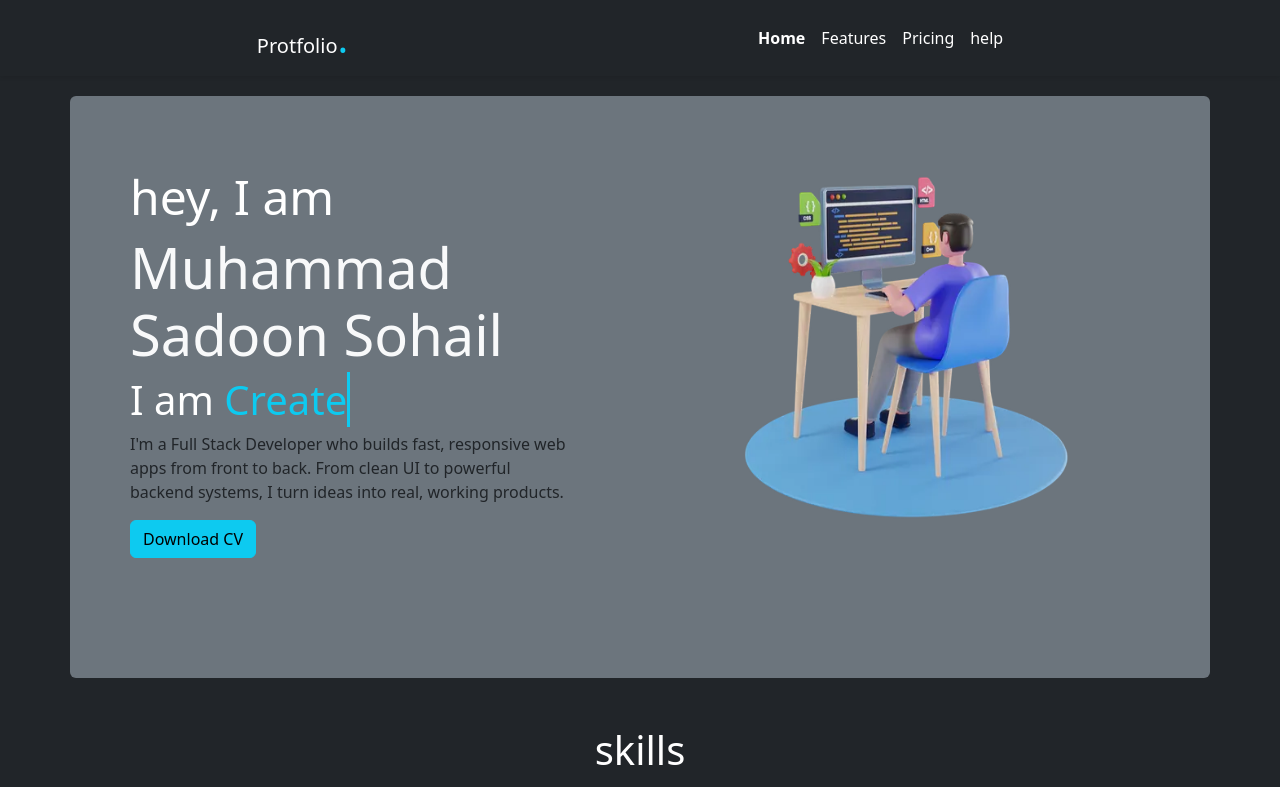
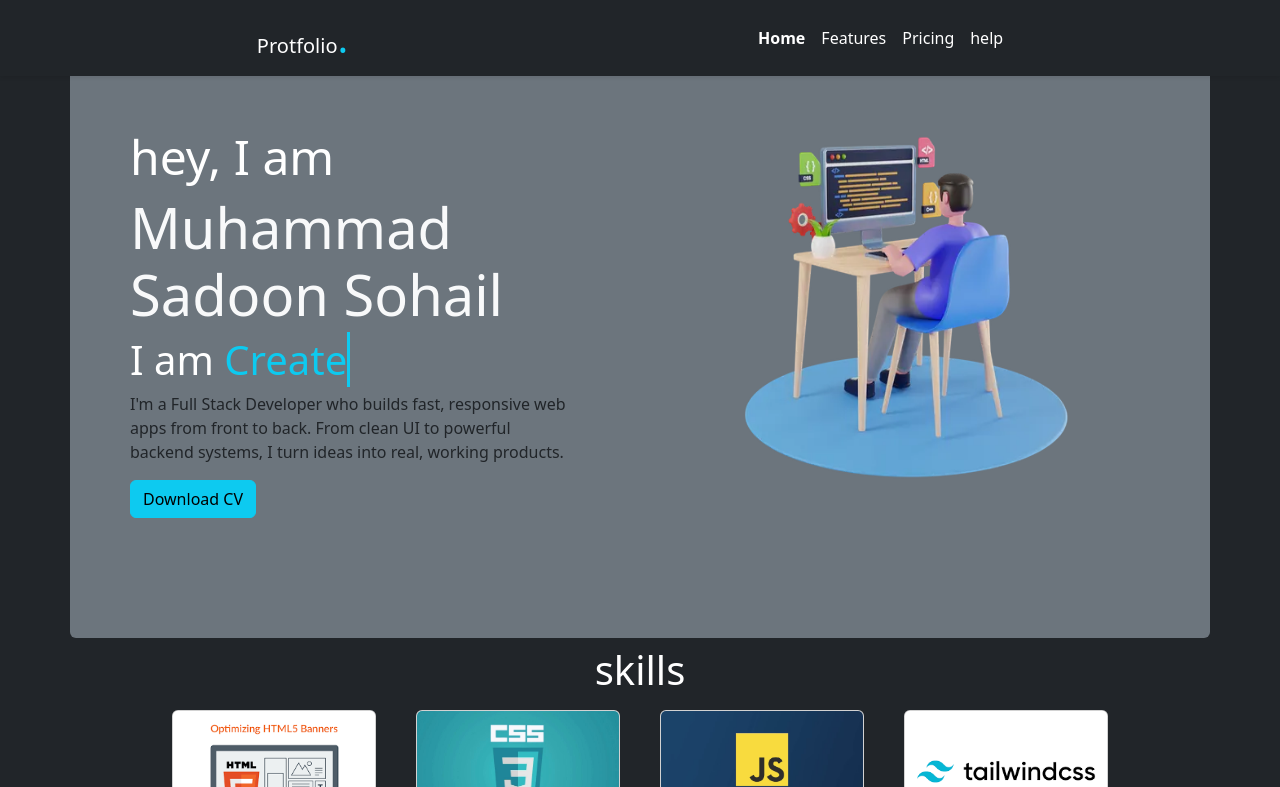
Before and after one commit to muhammad-sadoon/smit-test, a plain HTML site: page index.html in a window 1280 px wide. Shown: the top 787 px of the page. Drawn offline with nearby package versions, Linux system fonts and the light colour scheme.

Commit message:
remove extra padding

```diff
--- a/index.html
+++ b/index.html
@@ -74,7 +74,7 @@
             </div>
         </nav>
     </div>
-    <section class="z-4 p-5">
+    <section class="z-4 p-2">
         <div class="container mt-5 px-0 bg-secondary overflow-hidden rounded" data-aos="fade-out">
             <div class="row p-5 mb-5">
                 <div class="col p-4" data-aos="slide-right" data-aos-delay="200">
```
